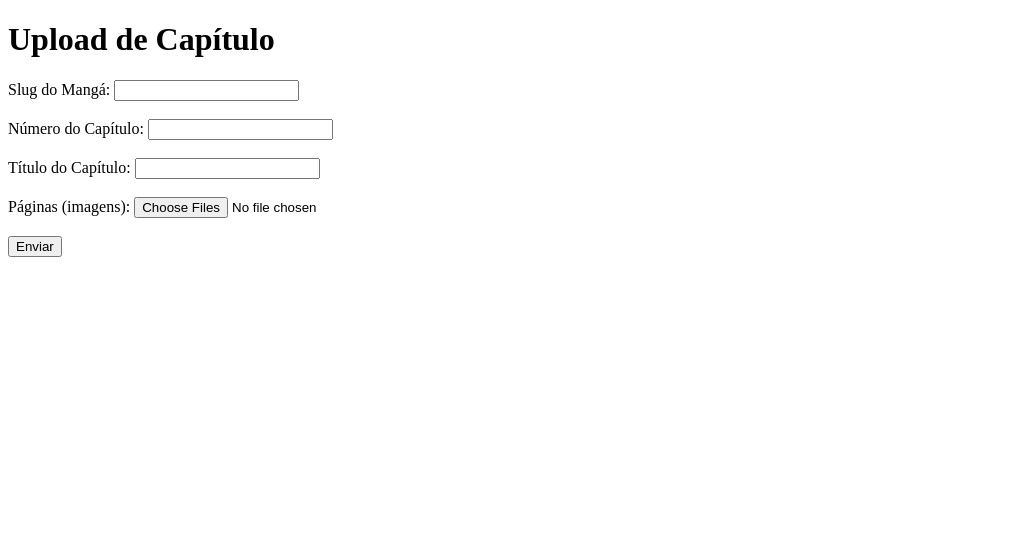
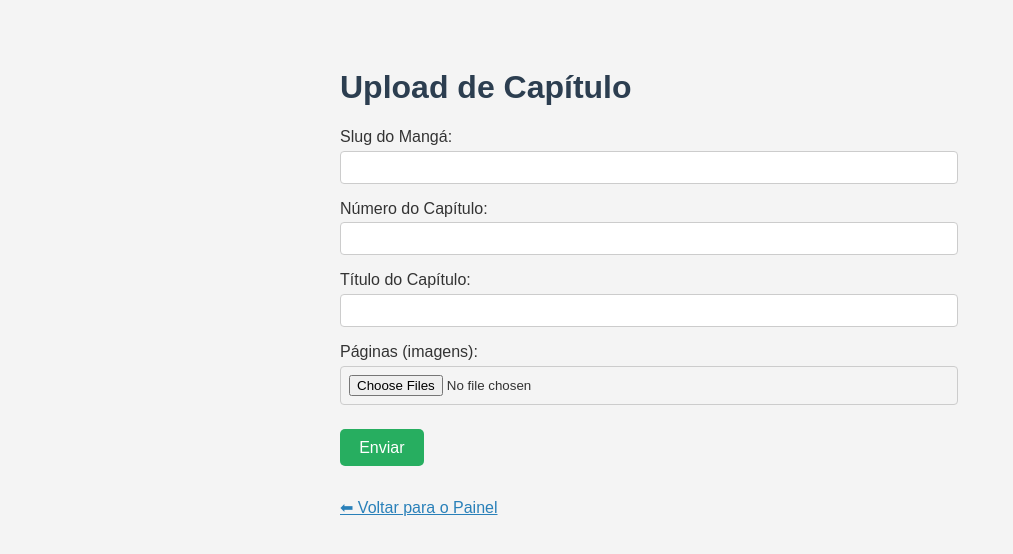
Before and after one commit to Kzarr/MangaArchive2, a website: page views/upload.html in a window 1280 px wide. Shown: the whole page, without its empty margins (0-1013 px from the left). Drawn offline with Linux system fonts and the light colour scheme.

Commit message:
login adm commit

```diff
--- a/server.js
+++ b/server.js
@@ -5,7 +5,7 @@ const session = require('express-session');
 
 const mangaRoutes = require('./routes/mangaRoutes');
 const adminRoutes = require('./routes/adminRoutes');
-const uploadRoutes = require('./routes/uploadRoutes'); // 👈 Novo
+// const uploadRoutes = require('./routes/uploadRoutes'); // 👈 Novo
 
 const app = express();
 const PORT = process.env.PORT || 8000;
@@ -49,7 +49,7 @@ app.get('/', (req, res) => {
 // 📚 Rotas principais
 app.use('/manga', mangaRoutes);
 app.use('/admin', adminRoutes);
-app.use(uploadRoutes); // 👈 Nova rota de upload
+app.use('/admin', uploadRoutes); // 👈 Nova rota de upload
 
 // ❌ Erros
 app.use((err, req, res, next) => {
--- a/views/upload.html
+++ b/views/upload.html
@@ -3,23 +3,69 @@
 <head>
   <meta charset="UTF-8">
   <title>Upload de Capítulo</title>
+  <style>
+    body {
+      font-family: Arial, sans-serif;
+      max-width: 600px;
+      margin: 2rem auto;
+      padding: 1rem;
+      background: #f4f4f4;
+      color: #333;
+    }
+    h1 {
+      color: #2c3e50;
+    }
+    label {
+      display: block;
+      margin-top: 1rem;
+    }
+    input[type="text"],
+    input[type="number"],
+    input[type="file"] {
+      width: 100%;
+      padding: 0.5rem;
+      margin-top: 0.3rem;
+      border: 1px solid #ccc;
+      border-radius: 4px;
+    }
+    button {
+      margin-top: 1.5rem;
+      background-color: #27ae60;
+      color: white;
+      border: none;
+      padding: 0.6rem 1.2rem;
+      font-size: 1rem;
+      border-radius: 5px;
+      cursor: pointer;
+    }
+    button:hover {
+      background-color: #219150;
+    }
+    a {
+      display: block;
+      margin-top: 2rem;
+      color: #2980b9;
+    }
+  </style>
 </head>
 <body>
   <h1>Upload de Capítulo</h1>
   <form action="/admin/upload" method="post" enctype="multipart/form-data">
     <label for="slug">Slug do Mangá:</label>
-    <input type="text" id="slug" name="slug" required><br><br>
+    <input type="text" id="slug" name="slug" required>
 
     <label for="chapter">Número do Capítulo:</label>
-    <input type="number" id="chapter" name="chapter" required><br><br>
+    <input type="number" id="chapter" name="chapter" required>
 
     <label for="title">Título do Capítulo:</label>
-    <input type="text" id="title" name="title" required><br><br>
+    <input type="text" id="title" name="title" required>
 
     <label for="pages">Páginas (imagens):</label>
-    <input type="file" id="pages" name="pages" multiple accept="image/*" required><br><br>
+    <input type="file" id="pages" name="pages" multiple accept="image/*" required>
 
     <button type="submit">Enviar</button>
   </form>
+
+  <a href="/admin/dashboard.html">⬅ Voltar para o Painel</a>
 </body>
 </html>
```
Also changed, not shown: routes/uploadRoutes.js (+31 -33 lines), views/adminDashboard.html (+7 -1 lines).
